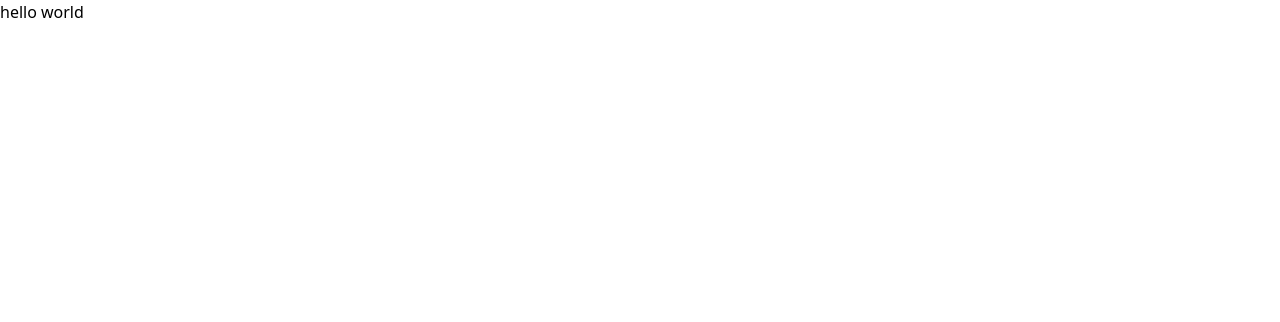
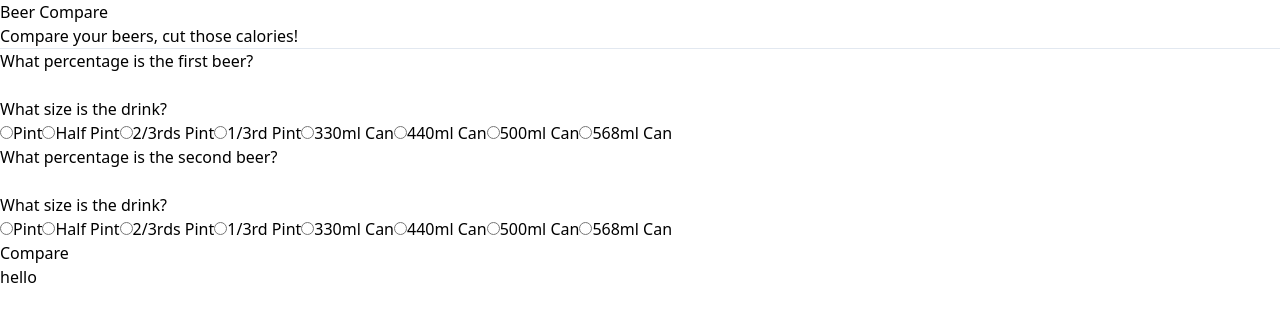
Before and after one commit to MeanBoyCousin/beer-compare, a React (Create React App) app: page / in a window 1280 px wide. Shown: the top 322 px of the page. Built offline with nearby package versions, Linux system fonts and the light colour scheme.

Commit message:
Started work on screens and components.

```diff
--- a/src/App.js
+++ b/src/App.js
@@ -1,7 +1,8 @@
 import React from 'react'
+import { UserEntry } from './screens/UserEntry'
 
 const App = () => {
-    return <div>hello world</div>
+    return <UserEntry />
 }
 
 export { App }
--- /dev/null
+++ b/src/helpers/calculateCalories.js
@@ -0,0 +1,5 @@
+const calculateCalories = (abv, volume) => {
+    return Math.ceil(((abv * 2.64) / 29.5735) * volume)
+}
+
+export { calculateCalories }
--- /dev/null
+++ b/src/screens/UserEntry.js
@@ -0,0 +1,57 @@
+import React from 'react'
+
+const UserEntry = () => {
+    return (
+        <div>
+            <h1>Beer Compare</h1>
+            <h2>Compare your beers, cut those calories!</h2>
+            <hr />
+            <div>
+                <p>What percentage is the first beer?</p>
+                <input type="number" />
+                <p>What size is the drink?</p>
+                <input type="radio" name="volume-one" id="pint" />
+                <label htmlFor="pint">Pint</label>
+                <input type="radio" name="volume-one" id="half-pint" />
+                <label htmlFor="half-pint">Half Pint</label>
+                <input type="radio" name="volume-one" id="two-third-pint" />
+                <label htmlFor="two-third-pint">2/3rds Pint</label>
+                <input type="radio" name="volume-one" id="one-third-pint" />
+                <label htmlFor="one-third-pint">1/3rd Pint</label>
+                <input type="radio" name="volume-one" id="330ml" />
+                <label htmlFor="330ml">330ml Can</label>
+                <input type="radio" name="volume-one" id="440ml" />
+                <label htmlFor="440ml">440ml Can</label>
+                <input type="radio" name="volume-one" id="500ml" />
+                <label htmlFor="500ml">500ml Can</label>
+                <input type="radio" name="volume-one" id="568ml" />
+                <label htmlFor="568ml">568ml Can</label>
+            </div>
+            <div>
+                <p>What percentage is the second beer?</p>
+                <input type="number" />
+                <p>What size is the drink?</p>
+                <input type="radio" name="volume-two" id="pint" />
+                <label htmlFor="pint">Pint</label>
+                <input type="radio" name="volume-two" id="half-pint" />
+                <label htmlFor="half-pint">Half Pint</label>
+                <input type="radio" name="volume-two" id="two-third-pint" />
+                <label htmlFor="two-third-pint">2/3rds Pint</label>
+                <input type="radio" name="volume-two" id="one-third-pint" />
+                <label htmlFor="one-third-pint">1/3rd Pint</label>
+                <input type="radio" name="volume-two" id="330ml" />
+                <label htmlFor="330ml">330ml Can</label>
+                <input type="radio" name="volume-two" id="440ml" />
+                <label htmlFor="440ml">440ml Can</label>
+                <input type="radio" name="volume-two" id="500ml" />
+                <label htmlFor="500ml">500ml Can</label>
+                <input type="radio" name="volume-two" id="568ml" />
+                <label htmlFor="568ml">568ml Can</label>
+            </div>
+            <button>Compare</button>
+            <h1 className="my-class">hello</h1>
+        </div>
+    )
+}
+
+export { UserEntry }
```
